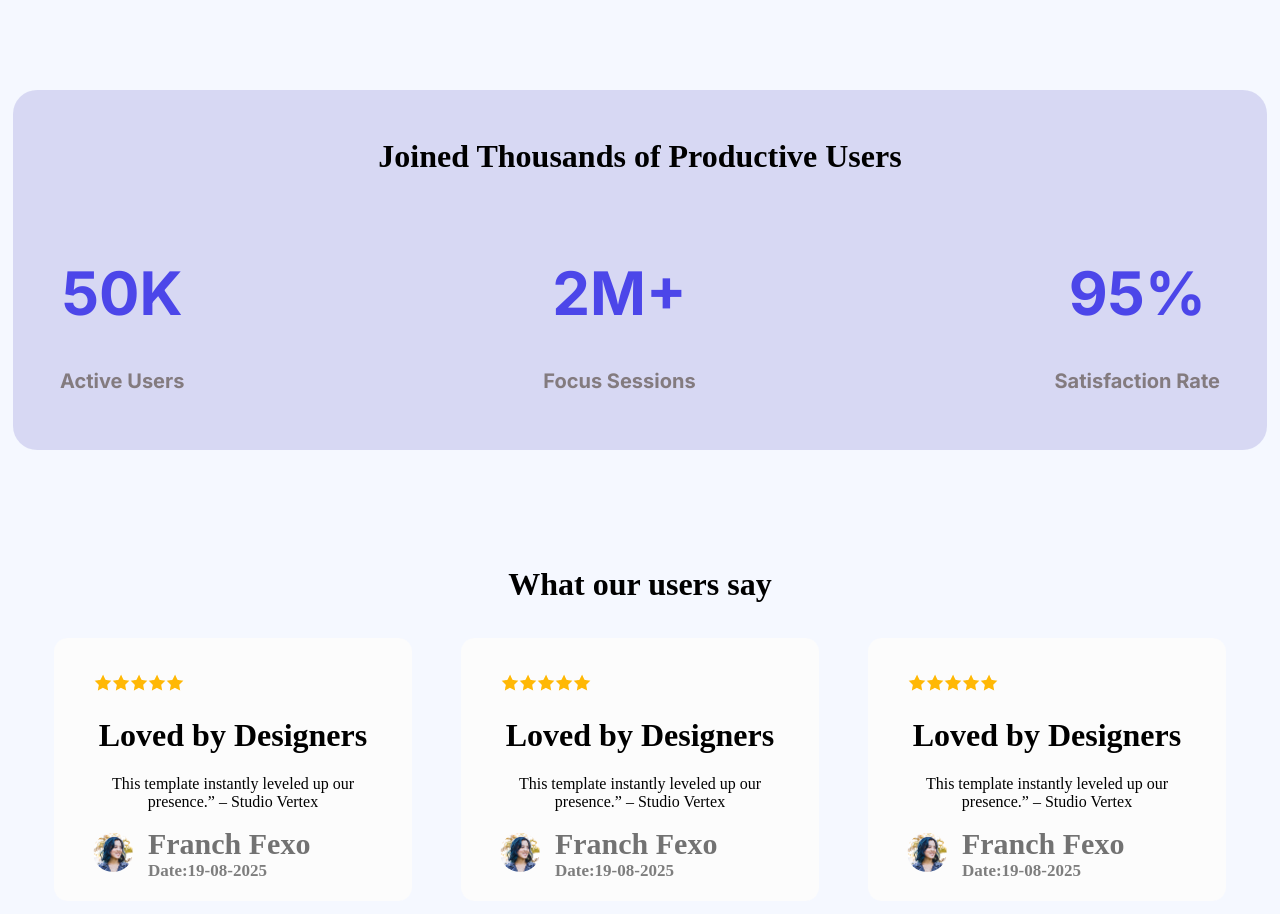
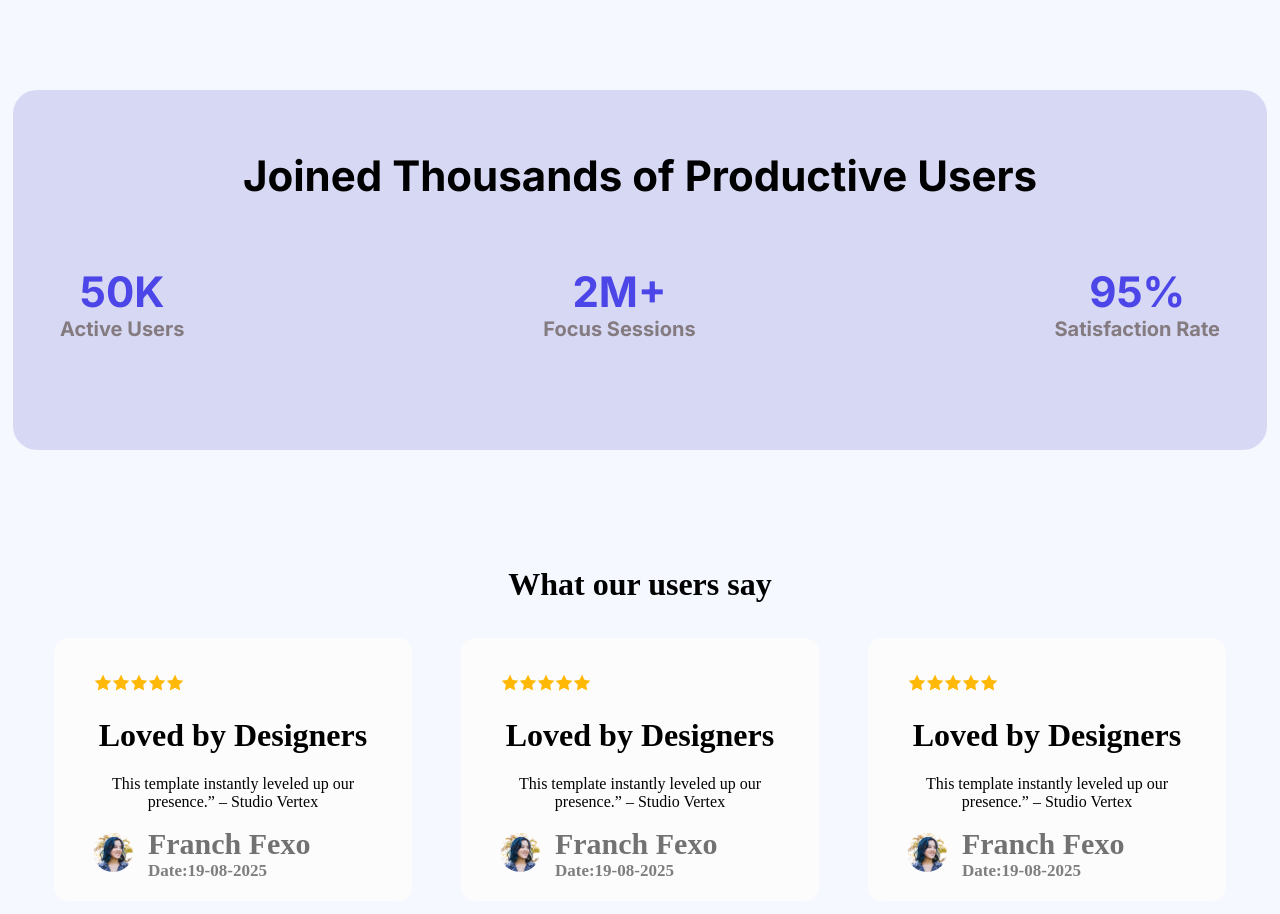
Before and after one commit to Evasfaisal/Assignment-1, a plain HTML site: page index.html in a window 1280 px wide. Shown: the part 1180-2094 px from the top of the page. Drawn offline with Linux system fonts and the light colour scheme.

Commit message:
more work

```diff
--- a/style.css
+++ b/style.css
@@ -114,10 +114,20 @@ border-radius: 24px;
 text-align: center;
 padding: 27px;
 }
+.second-middle-content h1{
+margin: 0px;
+  font-family: "Inter", sans-serif;
+  font-optical-sizing: auto;
+  font-style: normal;
+  font-size: 42px;
+  margin-top: 33px;
+
+}
 .second-middle-content-main{
 display: flex;
 justify-content: space-between;
 align-items: flex-end;
+margin-top: 45px;
 }
 
 .second-middle-content1{
@@ -129,6 +139,10 @@ font-family: "Inter", sans-serif;
   font-style: normal;
   margin: 20px;
 
+
+}
+.second-middle-content1 h1{
+  margin: 0;
 }
 .second-middle-content-h6{
     font-family: "Inter", sans-serif;
@@ -138,13 +152,6 @@ color: rgba(117, 107, 107, 0.856);
 font-size: 20px;
 margin: 0px 0px ;
 }
-.second-middle-content0{
-    font-size: 18px;
-    font-weight: bold;
-    margin-top: 130px;
-}
-
-
 
 .card-contant{
 text-align: center;
```
